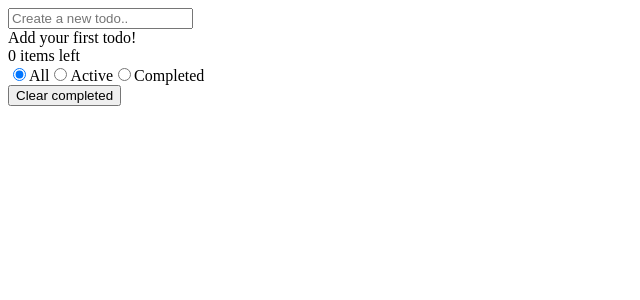
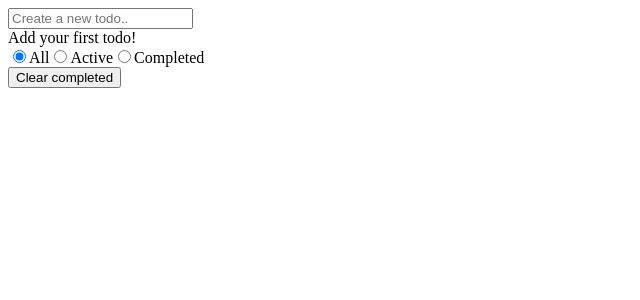
Before and after one commit to yashpandit/todo-app-react, a React (Create React App) app: page / in a window 1280 px wide. Shown: the top 300 px of the page, without its empty margins (0-640 px from the left). Built offline with nearby package versions, Linux system fonts and the light colour scheme.

Commit message:
fix: show active count only when active todos are present

```diff
--- a/src/components/App.tsx
+++ b/src/components/App.tsx
@@ -51,12 +51,14 @@ function App() {
     return todoList;
   })();
 
+  const activeTodosCount = filteredTodos.filter(notCompletedTodo).length;
+
   return (
     <div>
       <TodoInput onAddTodo={onAddTodo} />
       <TodoList todos={filteredTodos} onToggleTodo={onToggleTodo} />
       <div>
-        <div>{filteredTodos.filter(notCompletedTodo).length} items left</div>
+        {activeTodosCount > 0 && <div>{activeTodosCount} items left</div>}
         <TodoFilters currentFilter={filter} updateFilter={onFilterChange} />
         <button onClick={clearCompletedTodos}>Clear completed</button>
       </div>
```
